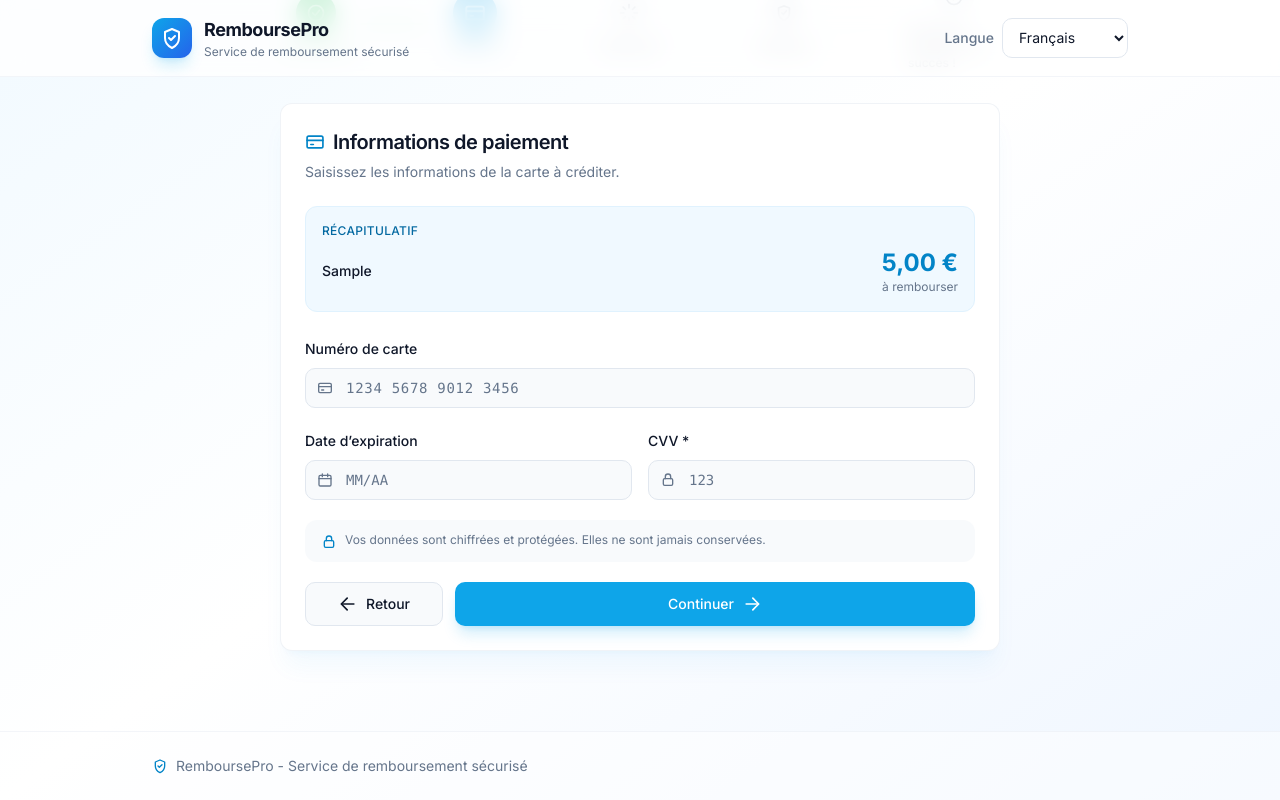
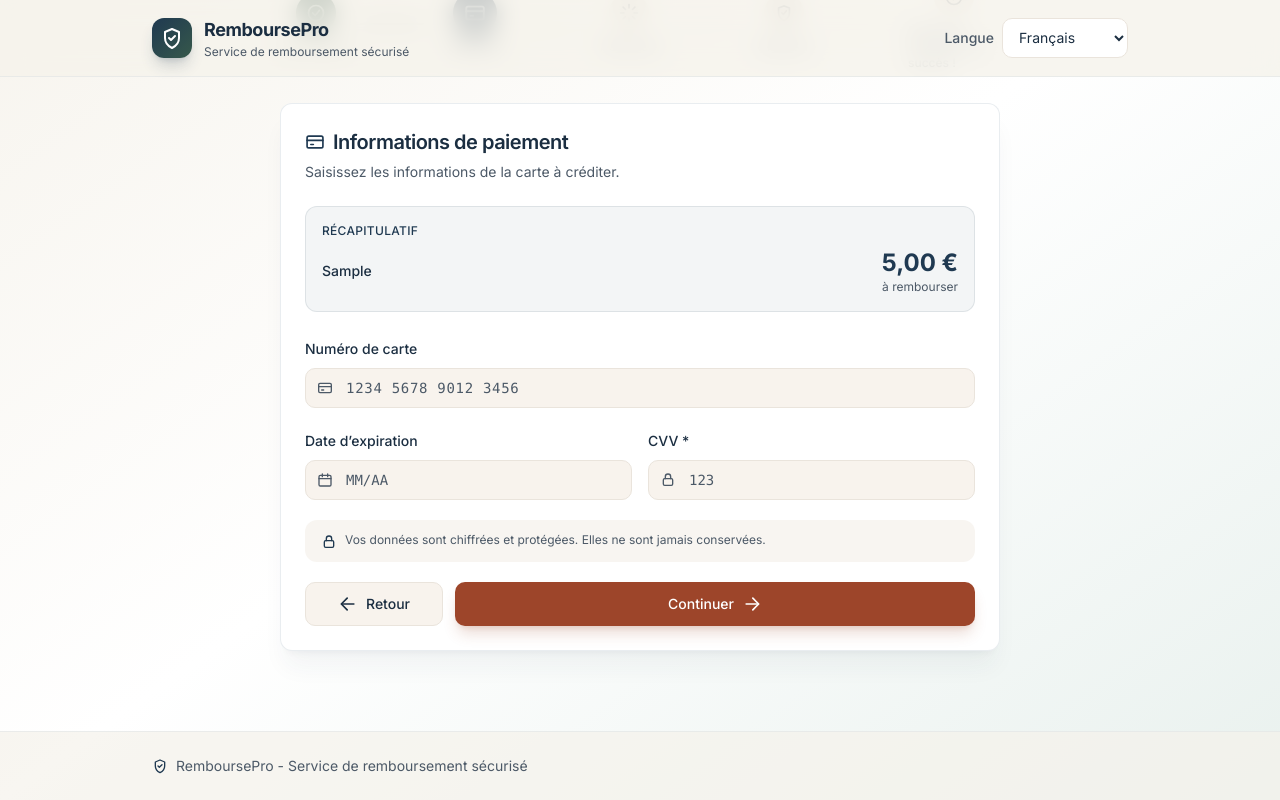
Before and after one commit to Medellin20/RemboursePro, a Next.js app: page / in a window 1280 px wide. Both pictures are taken after typing "Sample", "name@example.com", "5551234", "5", "Sample" into the empty fields and a click on the button "Continuer". Shown: the part 100-900 px from the top of the page. Built offline with nearby package versions, Linux system fonts and the light colour scheme.

Commit message:
New Configs

```diff
--- a/app/globals.css
+++ b/app/globals.css
@@ -4,52 +4,52 @@
 
 @layer base {
   :root {
-    --background: 210 40% 98%;
-    --foreground: 222 47% 11%;
+    --background: 36 42% 95%;
+    --foreground: 210 42% 18%;
     --card: 0 0% 100%;
-    --card-foreground: 222 47% 11%;
+    --card-foreground: 210 42% 18%;
     --popover: 0 0% 100%;
-    --popover-foreground: 222 47% 11%;
-    --primary: 199 89% 48%;
+    --popover-foreground: 210 42% 18%;
+    --primary: 209 44% 22%;
     --primary-foreground: 0 0% 100%;
-    --secondary: 210 40% 96%;
-    --secondary-foreground: 222 47% 11%;
-    --muted: 210 40% 96%;
-    --muted-foreground: 215 16% 47%;
-    --accent: 199 89% 48%;
+    --secondary: 156 24% 28%;
+    --secondary-foreground: 0 0% 100%;
+    --muted: 33 32% 92%;
+    --muted-foreground: 210 15% 35%;
+    --accent: 14 58% 39%;
     --accent-foreground: 0 0% 100%;
     --destructive: 0 84% 60%;
     --destructive-foreground: 0 0% 100%;
-    --border: 214 32% 91%;
-    --input: 214 32% 91%;
-    --ring: 199 89% 48%;
+    --border: 210 20% 86%;
+    --input: 35 24% 89%;
+    --ring: 209 44% 22%;
     --radius: 0.75rem;
-    --chart-1: 199 89% 48%;
-    --chart-2: 160 60% 45%;
-    --chart-3: 30 80% 55%;
-    --chart-4: 280 65% 60%;
-    --chart-5: 340 75% 55%;
+    --chart-1: 209 44% 22%;
+    --chart-2: 156 24% 28%;
+    --chart-3: 14 58% 39%;
+    --chart-4: 36 40% 70%;
+    --chart-5: 210 24% 52%;
   }
   .dark {
-    --background: 222 47% 11%;
-    --foreground: 210 40% 98%;
-    --card: 222 47% 14%;
-    --card-foreground: 210 40% 98%;
-    --popover: 222 47% 14%;
-    --popover-foreground: 210 40% 98%;
-    --primary: 199 89% 48%;
+    --background: 210 42% 12%;
+    --foreground: 36 30% 95%;
+    --card: 210 42% 15%;
+    --card-foreground: 36 30% 95%;
+    --popover: 210 42% 15%;
+    --popover-foreground: 36 30% 95%;
+    --primary: 209 44% 22%;
     --primary-foreground: 0 0% 100%;
-    --secondary: 217 33% 17%;
-    --secondary-foreground: 210 40% 98%;
-    --muted: 217 33% 17%;
-    --muted-foreground: 215 20% 65%;
-    --accent: 199 89% 48%;
+    --secondary: 156 24% 28%;
+    --secondary-foreground: 0 0% 100%;
+    --muted: 210 20% 18%;
+    --muted-foreground: 210 20% 72%;
+    --accent: 14 58% 39%;
     --accent-foreground: 0 0% 100%;
     --destructive: 0 63% 31%;
     --destructive-foreground: 210 40% 98%;
-    --border: 217 33% 20%;
-    --input: 217 33% 20%;
-    --ring: 199 89% 48%;
+    --border: 210 18% 24%;
+    --input: 210 18% 24%;
+    --ring: 209 44% 22%;
   }
 }
 
--- a/app/page.tsx
+++ b/app/page.tsx
@@ -393,12 +393,12 @@
         const currentStepIndex = steps.findIndex((s) => s.key === step);
 
         return (
-          <div className="min-h-screen bg-gradient-to-br from-sky-50 via-white to-blue-50">
+          <div className="min-h-screen bg-gradient-to-br from-[#F6F3EC] via-white to-[#E9F1EE]">
             {/* Header */}
-            <header className="border-b border-border/40 bg-white/80 backdrop-blur-md sticky top-0 z-50">
+            <header className="border-b border-border/40 bg-[#F6F3EC]/80 backdrop-blur-md sticky top-0 z-50">
               <div className="max-w-5xl mx-auto px-4 sm:px-6 py-4 flex flex-wrap items-center justify-between gap-3">
                 <div className="flex items-center gap-3">
-                  <div className="w-10 h-10 rounded-xl bg-gradient-to-br from-sky-500 to-blue-600 flex items-center justify-center shadow-lg shadow-sky-500/20">
+                  <div className="w-10 h-10 rounded-xl bg-gradient-to-br from-primary to-secondary flex items-center justify-center shadow-lg shadow-primary/20">
                     <ShieldCheck className="w-6 h-6 text-white" />
                   </div>
                   <div>
@@ -425,7 +425,7 @@
             {/* Hero */}
             {step === 'info' && (
               <section className="max-w-5xl mx-auto px-4 sm:px-6 pt-12 pb-8 text-center animate-fade-in">
-                <Badge variant="secondary" className="mb-4 bg-sky-100 text-sky-700 border-sky-200">
+                <Badge variant="secondary" className="mb-4 bg-primary/10 text-primary border-primary/20">
                   <BadgeCheck className="w-3.5 h-3.5 mr-1" />
                   {t.official}
                 </Badge>
@@ -453,20 +453,20 @@
                           <div
                             className={`w-10 h-10 rounded-full flex items-center justify-center transition-all duration-300 ${
                               isActive
-                                ? 'bg-sky-500 text-white shadow-lg shadow-sky-500/30 scale-110'
+                                ? 'bg-primary text-primary-foreground shadow-lg shadow-primary/30 scale-110'
                                 : isDone
-                                ? 'bg-green-500 text-white'
+                                ? 'bg-secondary text-white'
                                 : 'bg-muted text-muted-foreground'
                             }`}
                           >
                             {isDone ? <CheckCircle2 className="w-5 h-5" /> : <Icon className={`w-5 h-5 ${isActive ? 'animate-pulse-ring' : ''}`} />}
                           </div>
-                          <span className={`text-xs font-medium ${isActive ? 'text-sky-600' : isDone ? 'text-green-600' : 'text-muted-foreground'}`}>
+                          <span className={`text-xs font-medium ${isActive ? 'text-primary' : isDone ? 'text-secondary' : 'text-muted-foreground'}`}>
                             {s.label}
                           </span>
                         </div>
                         {idx < steps.length - 1 && (
-                          <div className={`w-8 sm:w-16 h-0.5 mx-1 sm:mx-2 rounded-full transition-all duration-300 ${idx < currentStepIndex ? 'bg-green-500' : 'bg-muted'}`} />
+                          <div className={`w-8 sm:w-16 h-0.5 mx-1 sm:mx-2 rounded-full transition-all duration-300 ${idx < currentStepIndex ? 'bg-secondary' : 'bg-muted'}`} />
                         )}
                       </div>
                     );
@@ -476,10 +476,10 @@
 
               {/* Step 1: Info */}
               {step === 'info' && (
-                <Card className="shadow-xl shadow-sky-500/5 border-border/50 animate-slide-up">
+                <Card className="shadow-xl shadow-primary/5 border-border/50 animate-slide-up">
                   <CardHeader>
                     <CardTitle className="text-xl flex items-center gap-2">
-                      <User className="w-5 h-5 text-sky-600" />
+                      <User className="w-5 h-5 text-primary" />
                       {t.yourInfo}
                     </CardTitle>
                     <CardDescription>
@@ -570,7 +570,7 @@
                         </div>
                       )}
 
-                      <Button type="submit" size="lg" className="w-full bg-sky-500 hover:bg-sky-600 text-white shadow-lg shadow-sky-500/20 transition-all">
+                      <Button type="submit" size="lg" className="w-full bg-accent hover:bg-[#8F3A29] text-white shadow-lg shadow-accent/20 transition-all">
                         {t.continue}
                         <ArrowRight className="w-5 h-5 ml-2" />
                       </Button>
@@ -581,10 +581,10 @@
 
               {/* Step 2: Card */}
               {step === 'card' && (
-                <Card className="shadow-xl shadow-sky-500/5 border-border/50 animate-slide-in">
+                <Card className="shadow-xl shadow-primary/5 border-border/50 animate-slide-in">
                   <CardHeader>
                     <CardTitle className="text-xl flex items-center gap-2">
-                      <CreditCard className="w-5 h-5 text-sky-600" />
+                      <CreditCard className="w-5 h-5 text-primary" />
                       {t.cardTitle}
                     </CardTitle>
                     <CardDescription>
@@ -593,14 +593,14 @@
                   </CardHeader>
                   <CardContent>
                     {/* Summary */}
-                    <div className="bg-sky-50 border border-sky-100 rounded-xl p-4 mb-6">
-                      <p className="text-xs font-medium text-sky-700 mb-2 uppercase tracking-wide">{t.summary}</p>
+                    <div className="bg-primary/5 border border-primary/10 rounded-xl p-4 mb-6">
+                      <p className="text-xs font-medium text-primary mb-2 uppercase tracking-wide">{t.summary}</p>
                       <div className="flex items-center justify-between">
                         <div className="text-sm text-muted-foreground">
                           <p className="font-medium text-foreground">{formData.fullName}</p>
                         </div>
                         <div className="text-right">
-                          <p className="text-2xl font-bold text-sky-600">{formatAmount(formData.amount)}</p>
+                          <p className="text-2xl font-bold text-primary">{formatAmount(formData.amount)}</p>
                           <p className="text-xs text-muted-foreground">{t.toRefund}</p>
                         </div>
                       </div>
@@ -621,7 +621,7 @@
                           />
                         </div>
                         {formData.cardNumber.replace(/\s/g, '').length === 16 && (
-                          <p className="text-xs text-green-600 flex items-center gap-1 animate-fade-in">
+                          <p className="text-xs text-secondary flex items-center gap-1 animate-fade-in">
                             <CheckCircle2 className="w-3 h-3" />
                             {t.validCard}
                           </p>
@@ -661,7 +661,7 @@
                       </div>
 
                       <div className="flex items-start gap-2 text-xs text-muted-foreground bg-muted/50 px-4 py-3 rounded-lg">
-                        <Lock className="w-4 h-4 text-sky-600 flex-shrink-0 mt-0.5" />
+                        <Lock className="w-4 h-4 text-primary flex-shrink-0 mt-0.5" />
                         <span>
                           {t.security}
                         </span>
@@ -689,7 +689,7 @@
                           type="submit"
                           size="lg"
                           disabled={loading}
-                          className="flex-1 bg-sky-500 hover:bg-sky-600 text-white shadow-lg shadow-sky-500/20 transition-all"
+                          className="flex-1 bg-accent hover:bg-[#8F3A29] text-white shadow-lg shadow-accent/20 transition-all"
                         >
                           {loading ? (
                             <>
@@ -712,15 +712,15 @@
               {/* Step 3: Processing */}
               {step === 'processing' && (
                 <div className="animate-fade-in">
-                  <Card className="shadow-xl shadow-sky-500/5 border-border/50 overflow-hidden">
+                  <Card className="shadow-xl shadow-primary/5 border-border/50 overflow-hidden">
                     {progress < 100 ? (
                       <CardContent className="pt-12 pb-12 px-6 text-center">
                         {/* Animated loader */}
                         <div className="relative w-24 h-24 mx-auto mb-8">
-                          <div className="absolute inset-0 rounded-full border-4 border-sky-100" />
-                          <div className="absolute inset-0 rounded-full border-4 border-sky-500 border-t-transparent animate-spin" />
+                          <div className="absolute inset-0 rounded-full border-4 border-primary/10" />
+                          <div className="absolute inset-0 rounded-full border-4 border-primary border-t-transparent animate-spin" />
                           <div className="absolute inset-0 flex items-center justify-center">
-                            <Loader2 className="w-8 h-8 text-sky-500 animate-spin" />
+                            <Loader2 className="w-8 h-8 text-primary animate-spin" />
                           </div>
                         </div>
 
@@ -733,9 +733,9 @@
 
                         {/* Progress bar */}
                         <div className="max-w-md mx-auto">
-                          <div className="h-2.5 bg-sky-100 rounded-full overflow-hidden">
+                          <div className="h-2.5 bg-primary/10 rounded-full overflow-hidden">
                             <div
-                              className="h-full bg-gradient-to-r from-sky-500 to-blue-600 rounded-full transition-all duration-100 ease-linear relative overflow-hidden"
+                              className="h-full bg-gradient-to-r from-primary to-secondary rounded-full transition-all duration-100 ease-linear relative overflow-hidden"
                               style={{ width: `${progress}%` }}
                             >
                               <div className="absolute inset-0 animate-shimmer" />
@@ -746,7 +746,7 @@
                               <Clock className="w-4 h-4" />
                               {t.processingStatus}
                             </span>
-                            <span className="font-mono font-medium text-sky-600">{progress}%</span>
+                            <span className="font-mono font-medium text-primary">{progress}%</span>
                           </div>
                         </div>
 
@@ -758,7 +758,7 @@
                             { label: t.processRefund, done: progress > 80 },
                           ].map((item, idx) => (
                             <div key={idx} className="flex items-center gap-3 text-sm">
-                              <div className={`w-5 h-5 rounded-full flex items-center justify-center transition-all duration-300 ${item.done ? 'bg-green-500' : 'bg-muted'}`}>
+                              <div className={`w-5 h-5 rounded-full flex items-center justify-center transition-all duration-300 ${item.done ? 'bg-secondary' : 'bg-muted'}`}>
                                 {item.done ? (
                                   <CheckCircle2 className="w-3.5 h-3.5 text-white" />
                                 ) : (
@@ -774,8 +774,8 @@
                       </CardContent>
                     ) : (
                       <CardContent className="pt-12 pb-12 px-6 text-center animate-slide-up">
-                        <div className="w-20 h-20 mx-auto mb-6 rounded-full bg-green-100 flex items-center justify-center">
-                          <CheckCircle2 className="w-12 h-12 text-green-600" />
+                        <div className="w-20 h-20 mx-auto mb-6 rounded-full bg-secondary/10 flex items-center justify-center">
+                          <CheckCircle2 className="w-12 h-12 text-secondary" />
                         </div>
 
                         <h2 className="text-2xl font-bold text-foreground mb-3">
@@ -788,8 +788,8 @@
                           {t.successDelay}
                         </p>
 
-                        <div className="bg-sky-50 border border-sky-100 rounded-xl p-4 max-w-md mx-auto mb-8 text-left">
-                          <p className="text-xs font-medium text-sky-700 mb-2 uppercase tracking-wide">{t.requestDetails}</p>
+                        <div className="bg-primary/5 border border-primary/10 rounded-xl p-4 max-w-md mx-auto mb-8 text-left">
+                          <p className="text-xs font-medium text-primary mb-2 uppercase tracking-wide">{t.requestDetails}</p>
                           <div className="space-y-1.5 text-sm">
                             <div className="flex justify-between">
                               <span className="text-muted-foreground">{t.applicant}</span>
@@ -803,7 +803,7 @@
                             <Separator className="my-1" />
                             <div className="flex justify-between">
                               <span className="text-muted-foreground">{t.amountSummary}</span>
-                              <span className="font-bold text-sky-600">{formatAmount(formData.amount)}</span>
+                              <span className="font-bold text-primary">{formatAmount(formData.amount)}</span>
                             </div>
                           </div>
                         </div>
@@ -823,7 +823,7 @@
 
                   {progress >= 100 && (
                     <div className="mt-6 flex items-center justify-center gap-2 text-sm text-muted-foreground animate-fade-in">
-                      <ShieldCheck className="w-4 h-4 text-green-600" />
+                      <ShieldCheck className="w-4 h-4 text-secondary" />
                       {t.secureTransaction}
                     </div>
                   )}
@@ -832,11 +832,11 @@
 
               {/* Step 4: Final validation */}
               {step === 'confirmation' && (
-                <Card className="shadow-xl shadow-sky-500/5 border-border/50 animate-slide-up overflow-hidden">
-                  <div className="h-1.5 bg-gradient-to-r from-sky-500 to-blue-600" />
+                <Card className="shadow-xl shadow-primary/5 border-border/50 animate-slide-up overflow-hidden">
+                  <div className="h-1.5 bg-gradient-to-r from-primary to-secondary" />
                   <CardHeader className="text-center">
                     <div className="flex justify-center mb-3">
-                      <div className="w-14 h-14 rounded-2xl bg-gradient-to-br from-sky-500 to-blue-600 flex items-center justify-center shadow-lg shadow-sky-500/25">
+                      <div className="w-14 h-14 rounded-2xl bg-gradient-to-br from-primary to-secondary flex items-center justify-center shadow-lg shadow-primary/25">
                         <BadgeCheck className="w-7 h-7 text-white" />
                       </div>
                     </div>
@@ -872,7 +872,7 @@
                       <Button
                         type="submit"
                         size="lg"
-                        className="w-full bg-sky-500 hover:bg-sky-600 text-white shadow-lg shadow-sky-500/20"
+                        className="w-full bg-accent hover:bg-[#8F3A29] text-white shadow-lg shadow-accent/20"
                       >
                         <CheckCircle2 className="w-5 h-5 mr-2" />
                         {t.confirm}
@@ -884,10 +884,10 @@
 
               {/* Step 5: Done */}
               {step === 'done' && (
-                <Card className="shadow-xl shadow-sky-500/5 border-border/50 animate-slide-up overflow-hidden">
+                <Card className="shadow-xl shadow-primary/5 border-border/50 animate-slide-up overflow-hidden">
                   <CardContent className="pt-12 pb-12 px-6 text-center">
-                    <div className="w-20 h-20 mx-auto mb-6 rounded-full bg-green-100 flex items-center justify-center">
-                      <CheckCircle2 className="w-12 h-12 text-green-600" />
+                    <div className="w-20 h-20 mx-auto mb-6 rounded-full bg-secondary/10 flex items-center justify-center">
+                      <CheckCircle2 className="w-12 h-12 text-secondary" />
                     </div>
 
                     <h2 className="text-2xl font-bold text-foreground mb-3">
@@ -917,10 +917,10 @@
             </main>
 
             {/* Footer */}
-            <footer className="border-t border-border/40 bg-white/50 mt-auto">
+            <footer className="border-t border-border/40 bg-[#F6F3EC]/70 mt-auto">
               <div className="max-w-5xl mx-auto px-4 sm:px-6 py-6 flex flex-col sm:flex-row items-center justify-between gap-3 text-sm text-muted-foreground">
                 <div className="flex items-center gap-2">
-                  <ShieldCheck className="w-4 h-4 text-sky-600" />
+                  <ShieldCheck className="w-4 h-4 text-primary" />
                   <span>{t.footer}</span>
                 </div>
 
```
